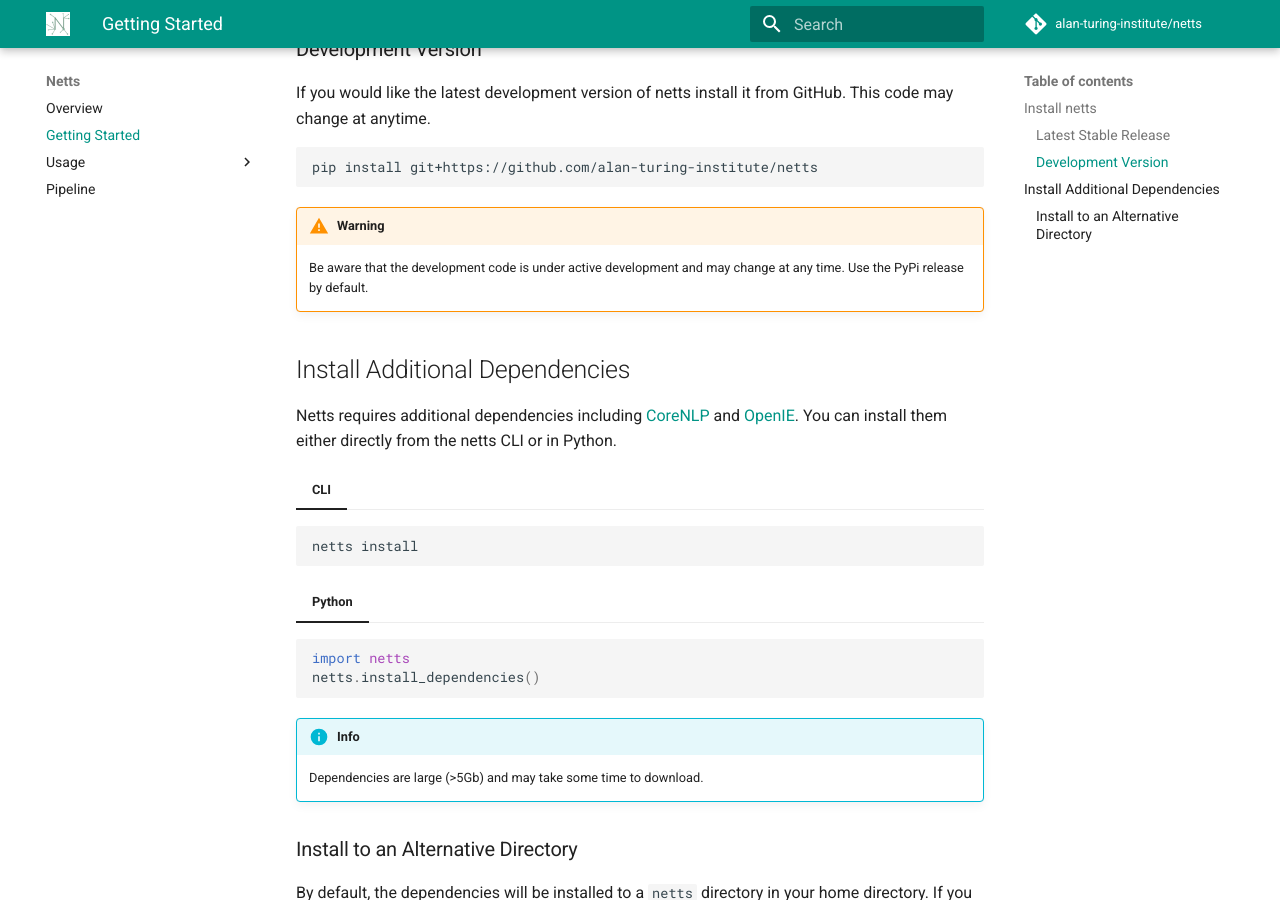
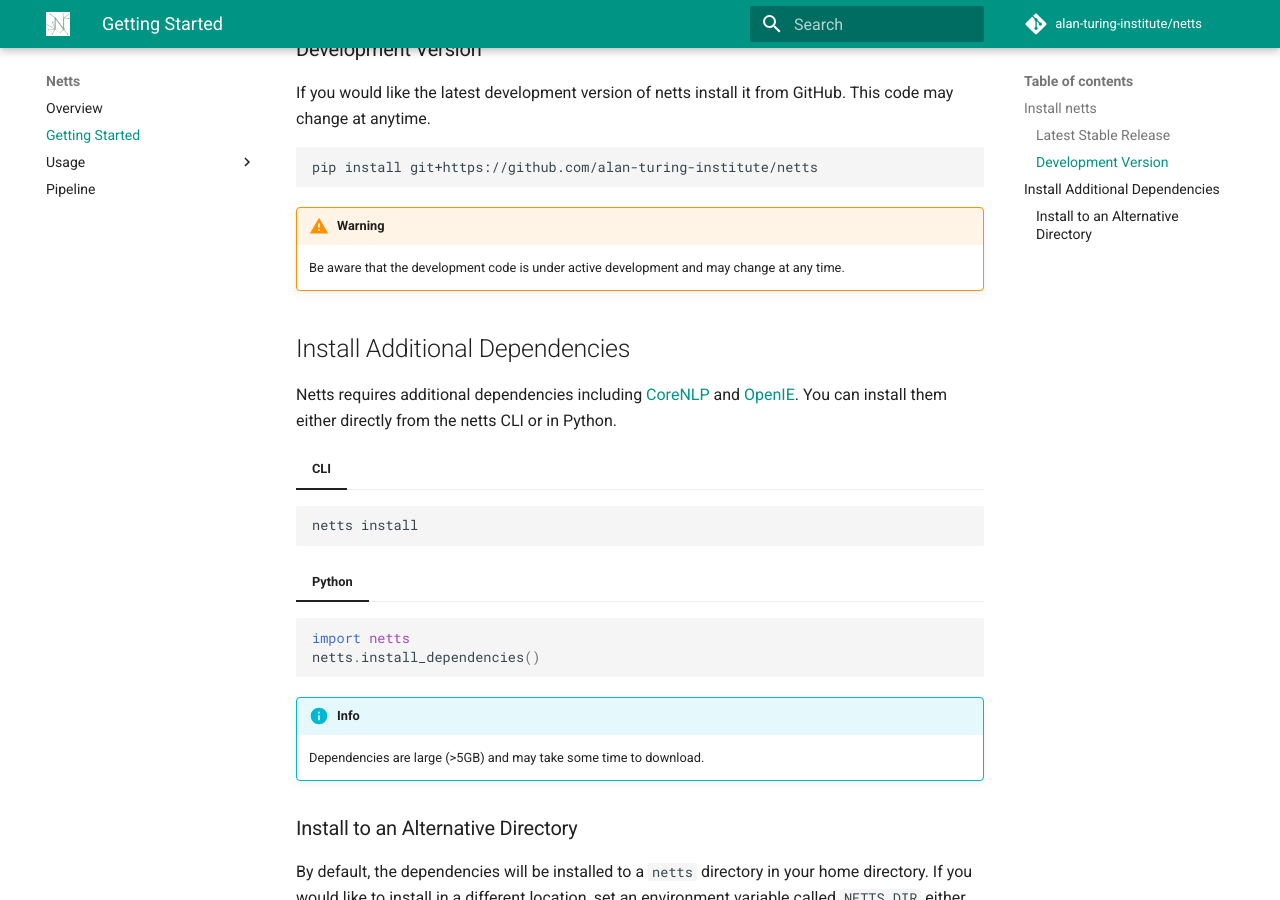
Before and after one commit to alan-turing-institute/netts, an MkDocs documentation site: the page built from docs/docs/install.md, in a window 1280 px wide and 900 px high, scrolled down 356 px. Built offline with MkDocs 1.6.1 and Material for MkDocs 9.7.7, drawn with Linux system fonts in a browser that asks for light colours; comment, search, counter and statistics services are not loaded.

Commit message:
Minor changes from PR review

````diff
--- a/docs/docs/install.md
+++ b/docs/docs/install.md
@@ -19,7 +19,7 @@
 ```
 
 !!! warning
-    Be aware that the development code is under active development and may change at any time. Use the PyPi release by default.
+    Be aware that the development code is under active development and may change at any time.
 
 ## Install Additional Dependencies
 
@@ -39,7 +39,7 @@
 ```
 
 !!! info
-    Dependencies are large (>5Gb) and may take some time to download.
+    Dependencies are large (>5GB) and may take some time to download.
 
 ### Install to an Alternative Directory
 
--- a/docs/mkdocs.yml
+++ b/docs/mkdocs.yml
@@ -3,7 +3,7 @@
   palette:
     primary: teal
   logo: img/favicon_io/favicon.ico
-  # favicon: img/favicon_io/favicon.ico
+  favicon: img/favicon_io/favicon.ico
 site_name: Netts
 repo_name: alan-turing-institute/netts
 repo_url: https://github.com/alan-turing-institute/netts
````
Also changed, not shown: docs/docs/cli_basics.md (+3 -3 lines), docs/docs/python_basics.md (+2 -2 lines), .pre-commit-config.yaml.
